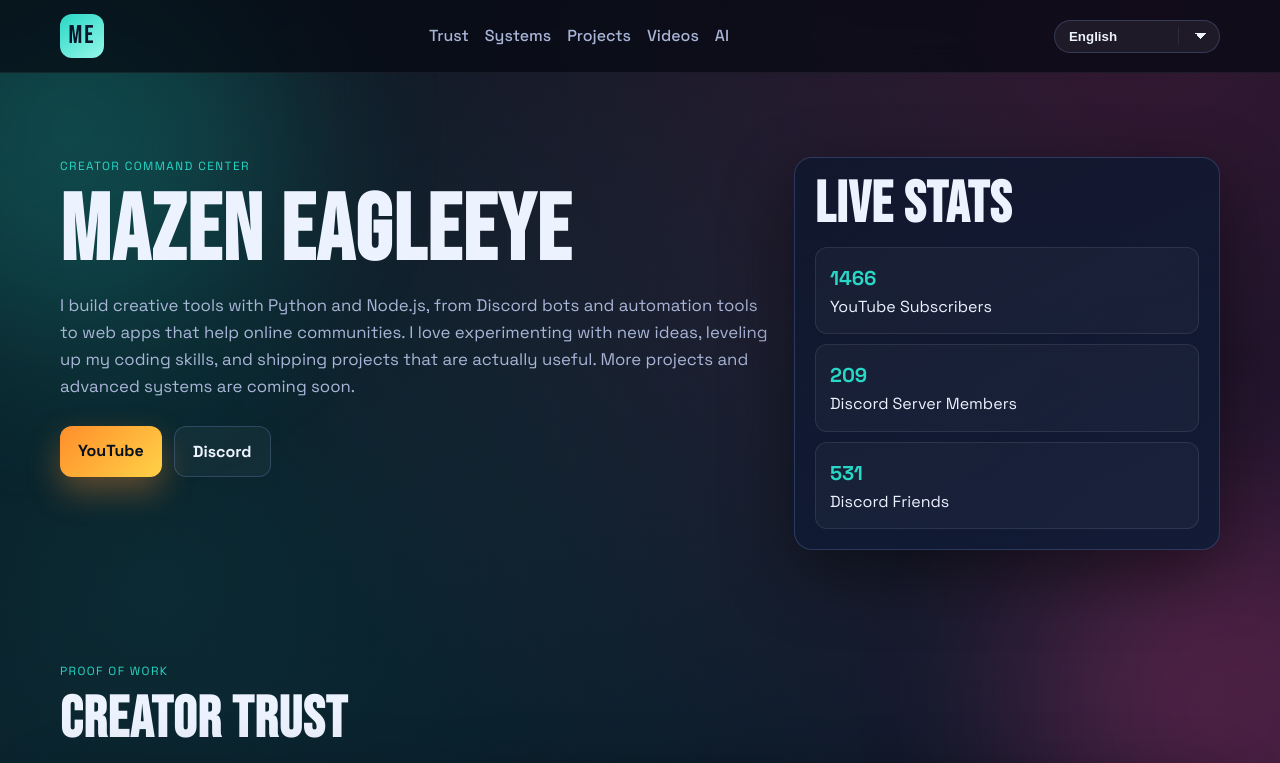
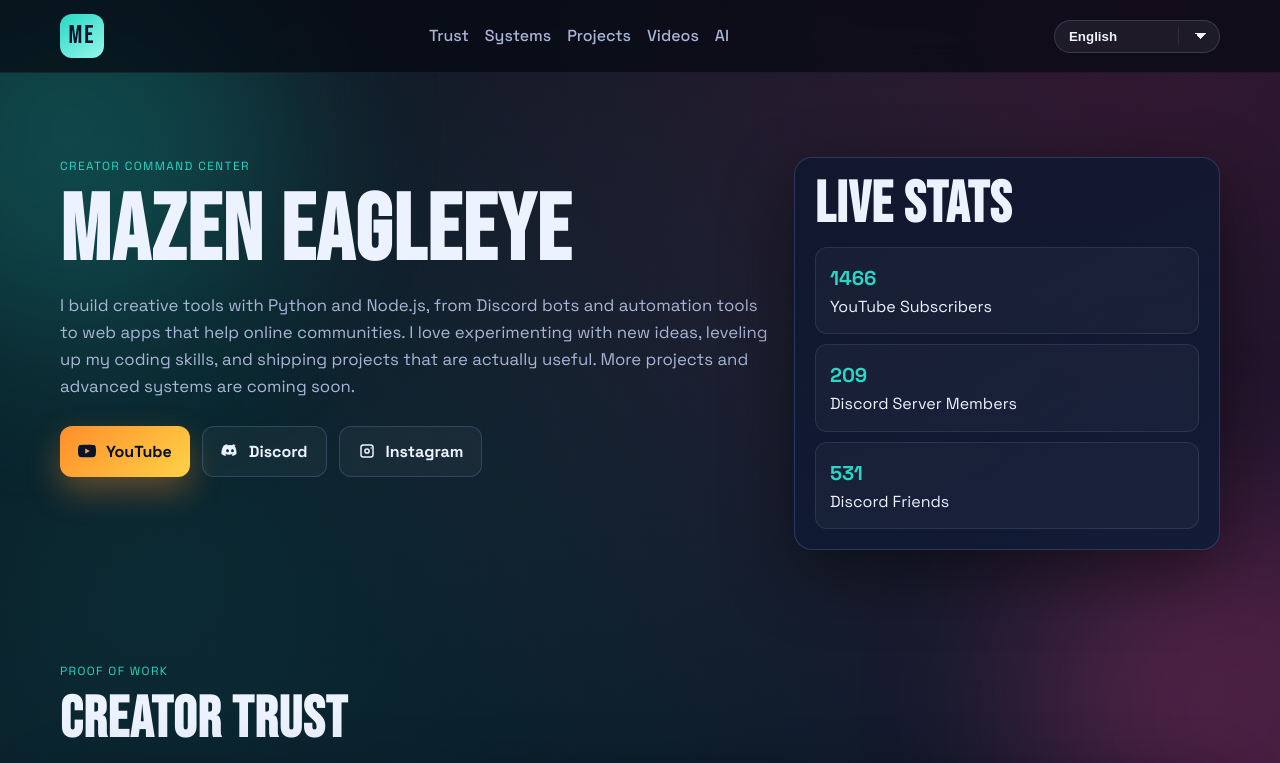
Before and after one commit to hazemabosena/mazeneagleeye, a website: page index.html in a window 1280 px wide. Shown: the top 763 px of the page. Drawn offline with Linux system fonts and the light colour scheme; no server answers.

Commit message:
Add Instagram CTA button

```diff
--- a/index.html
+++ b/index.html
@@ -58,9 +58,25 @@
           <p class="kicker" data-i18n="heroTag">Creator Command Center</p>
           <h1 data-i18n="heroName">Mazen EagleEye</h1>
           <p class="subtitle" data-i18n="heroDescription">I build creative tools with Python and Node.js, from Discord bots and automation tools to web apps that help online communities. I love experimenting with new ideas, leveling up my coding skills, and shipping projects that are actually useful. More projects and advanced systems are coming soon.</p>
-          <div class="cta-row">
-            <a class="btn btn-main" href="https://www.youtube.com/@MAZENEAGLEEYE" target="_blank" rel="noopener" data-i18n="heroYouTube">Open YouTube</a>
-            <a class="btn btn-ghost" href="https://discord.com/users/1019254470191890473" target="_blank" rel="noopener" data-i18n="heroDiscord">Open Discord</a>
+                    <div class="cta-row">
+            <a class="btn btn-main btn-icon" href="https://www.youtube.com/@MAZENEAGLEEYE" target="_blank" rel="noopener" aria-label="YouTube">
+              <svg viewBox="0 0 24 24" aria-hidden="true" focusable="false">
+                <path d="M23.5 6.2a3 3 0 0 0-2.1-2.1C19.6 3.6 12 3.6 12 3.6s-7.6 0-9.4.5A3 3 0 0 0 .5 6.2 31.7 31.7 0 0 0 0 12a31.7 31.7 0 0 0 .5 5.8 3 3 0 0 0 2.1 2.1c1.8.5 9.4.5 9.4.5s7.6 0 9.4-.5a3 3 0 0 0 2.1-2.1A31.7 31.7 0 0 0 24 12a31.7 31.7 0 0 0-.5-5.8ZM9.6 15.5V8.5L15.8 12l-6.2 3.5Z" />
+              </svg>
+              <span data-i18n="heroYouTube">YouTube</span>
+            </a>
+            <a class="btn btn-ghost btn-icon" href="https://discord.com/users/1019254470191890473" target="_blank" rel="noopener" aria-label="Discord">
+              <svg viewBox="0 0 24 24" aria-hidden="true" focusable="false">
+                <path d="M20.3 4.5A18.2 18.2 0 0 0 15.9 3a12.7 12.7 0 0 0-.6 1.4 17.2 17.2 0 0 0-6.6 0A12.7 12.7 0 0 0 8.1 3 18.2 18.2 0 0 0 3.7 4.5C1 8.5.3 12.3.6 16c1.8 1.4 3.5 2.2 5.1 2.7a13 13 0 0 0 1.1-1.8 11.4 11.4 0 0 1-1.7-.8l.4-.3c3.3 1.6 6.9 1.6 10.2 0l.4.3c-.5.3-1.1.6-1.7.8a13 13 0 0 0 1.1 1.8c1.6-.5 3.3-1.3 5.1-2.7.4-3.7-.3-7.5-2.6-11.5ZM8.7 13.7c-1 0-1.9-.9-1.9-2.1s.8-2.1 1.9-2.1c1 0 1.9.9 1.9 2.1s-.9 2.1-1.9 2.1Zm6.6 0c-1 0-1.9-.9-1.9-2.1s.8-2.1 1.9-2.1c1 0 1.9.9 1.9 2.1s-.9 2.1-1.9 2.1Z" />
+              </svg>
+              <span data-i18n="heroDiscord">Discord</span>
+            </a>
+            <a class="btn btn-ghost btn-icon" href="https://www.instagram.com/mazeneagleeye/" target="_blank" rel="noopener" aria-label="Instagram">
+              <svg viewBox="0 0 24 24" aria-hidden="true" focusable="false">
+                <path d="M7 3h10a4 4 0 0 1 4 4v10a4 4 0 0 1-4 4H7a4 4 0 0 1-4-4V7a4 4 0 0 1 4-4Zm10 2H7a2 2 0 0 0-2 2v10a2 2 0 0 0 2 2h10a2 2 0 0 0 2-2V7a2 2 0 0 0-2-2Zm-5 3.2A3.8 3.8 0 1 1 8.2 12 3.8 3.8 0 0 1 12 8.2Zm0 2A1.8 1.8 0 1 0 13.8 12 1.8 1.8 0 0 0 12 10.2ZM17.6 7a1 1 0 1 1-1 1 1 1 0 0 1 1-1Z" />
+              </svg>
+              <span data-i18n="heroInstagram">Instagram</span>
+            </a>
           </div>
         </div>
         <aside class="hero-panel reveal" data-delay="120">
```
